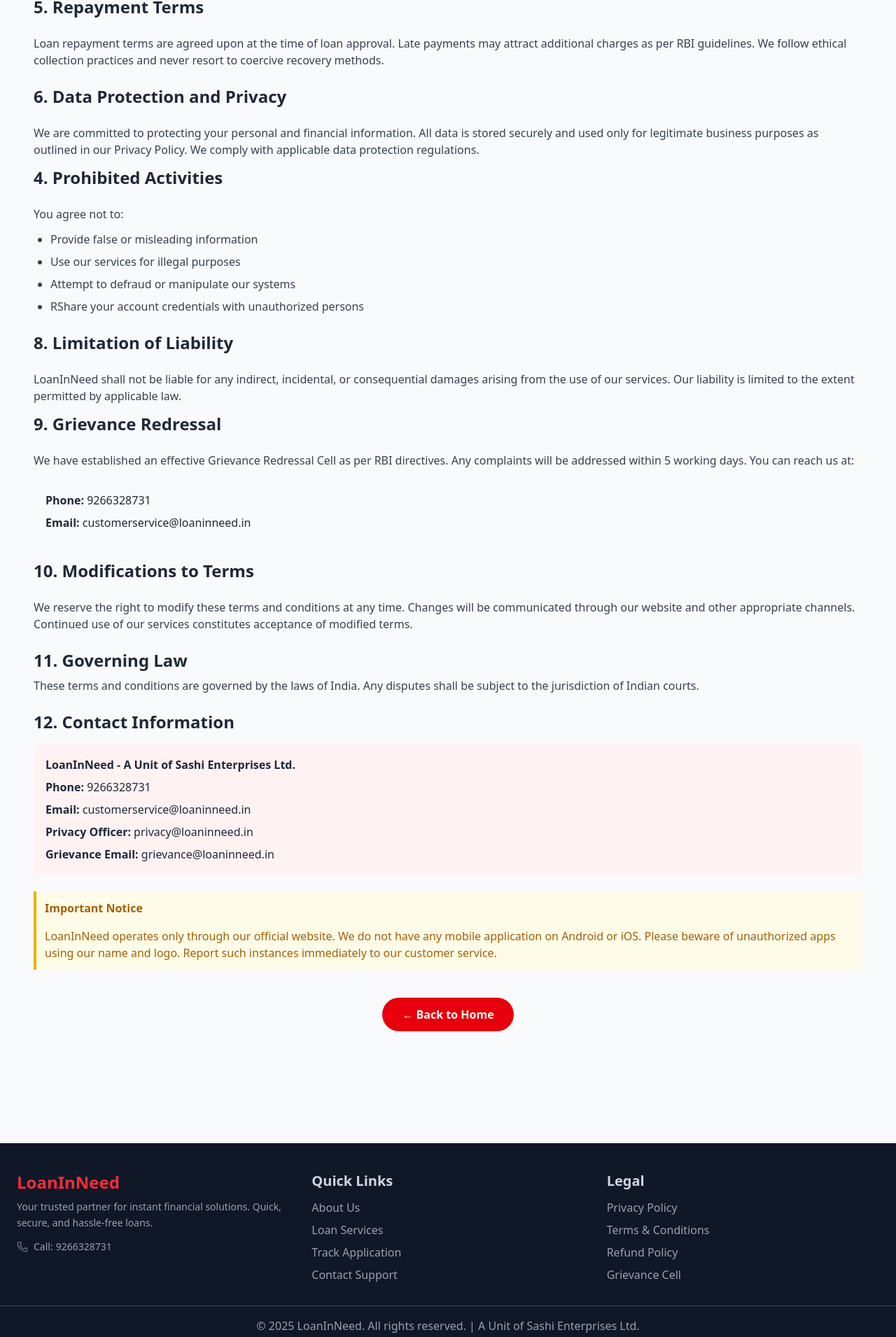
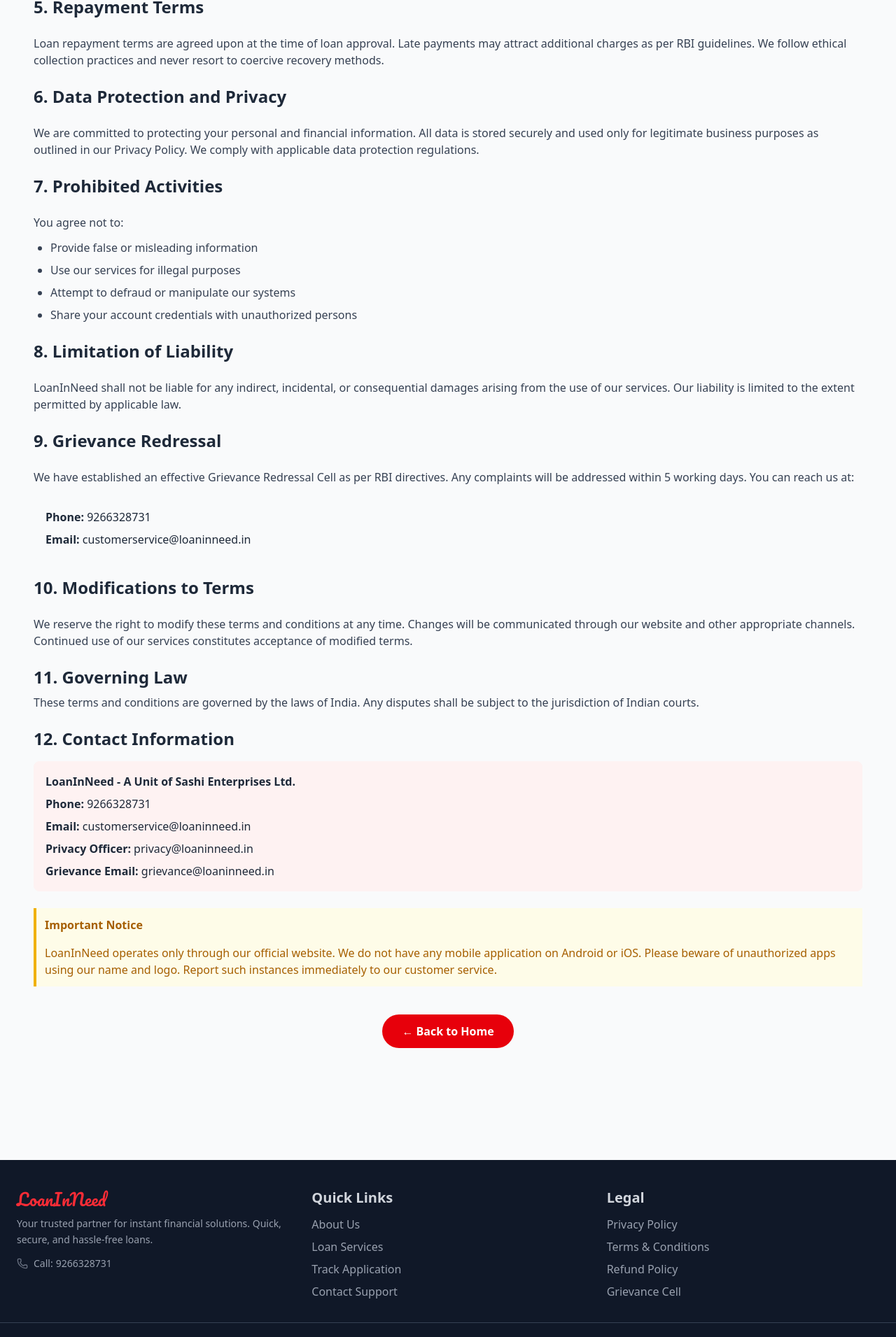
Before and after one commit to scalenowtech-com/loan-landing-page, a Next.js app in the folder loan-landing-frontend/: page /terms-and-conditions in a window 1280 px wide. Shown: the part 1156-3067 px from the top of the page at 70% size. Built offline with nearby package versions, Linux system fonts and the light colour scheme.

Commit message:
change font of loaninneed in footer and minimal changes

```diff
--- a/loan-landing-frontend/src/app/privacy-policy/page.tsx
+++ b/loan-landing-frontend/src/app/privacy-policy/page.tsx
@@ -38,6 +38,7 @@
   <li>Date of birth and age</li>
   <li>Address and residential information</li>
   <li>Phone number and email address</li>
+  <li>Government-issued ID numbers (Aadhaar, PAN, etc.)</li>
 </ul>
 
 <h2 className="text-xl font-semibold mb-2 mt-6">Financial Information:</h2>
@@ -47,7 +48,7 @@
   <li>Credit score and credit history</li>
   <li>Loan amount requested and purpose</li>
 </ul>
-<h2 className="text-xl font-semibold mb-2 mt-6">Technical Information::</h2>
+<h2 className="text-xl font-semibold mb-2 mt-6">Technical Information:</h2>
 <ul className="text-gray-700 list-disc pl-6 mb-6 text-base space-y-2">
   <li>IP address and browser information</li>
   <li>Device information and operating system</li>
@@ -73,10 +74,10 @@
 
 {/* Section 3 */}
         <h2 className="text-2xl font-bold mb-4">3. Information Sharing and Disclosure</h2>
-        <p className="text-gray-700 mb-3">
+        <p className="text-gray-700 mb-4">
           We may share your information in the following circumstances:
         </p>
-        <h2 className="text-xl font-semibold mb-2">With Your Consent:</h2>
+        <h2 className="text-xl font-semibold mb-4">With Your Consent:</h2>
 <p className="text-gray-700 mb-3">
           We will share your information when you have given us explicit consent to do so.
         </p>
@@ -126,13 +127,13 @@
         <p className="text-gray-700 mb-3">
           You have the following rights regarding your personal information:
         </p>
-<h2 className="text-xl font-semibold mb-2 mt-6">Access and Correction:</h2>
+<h2 className="text-xl font-semibold mb-2 mt-4">Access and Correction:</h2>
 <ul className="text-gray-700 list-disc pl-6 mb-6 text-base space-y-2">
   <li>Request access to your personal information</li>
   <li>Correct inaccurate or incomplete information</li>
   <li>Update your contact preferences</li>
 </ul>
-<h2 className="text-xl font-semibold mb-2 mt-6">Communication Preferences:</h2>
+<h2 className="text-xl font-semibold mb-2 mt-4">Communication Preferences:</h2>
 <ul className="text-gray-700 list-disc pl-6 mb-6 text-base space-y-2">
   <li>Opt out of marketing communications</li>
   <li>Choose your preferred communication channels
@@ -153,7 +154,7 @@
         <ul className="list-disc pl-6 mb-6 space-y-2">
           <li>Essential cookies for website functionality</li>
           <li>Analytics cookies to understand usage patterns</li>
-          <li>Marketing preferences: Until you opt out</li>
+          <li>Marketing cookies for relevant advertising</li>
           <li>Preference cookies to remember your settings</li>
         </ul>
         <p className="mb-3 text-gray-700">
--- a/loan-landing-frontend/src/app/terms-and-conditions/page.tsx
+++ b/loan-landing-frontend/src/app/terms-and-conditions/page.tsx
@@ -79,7 +79,7 @@
         </p>
 
 {/* Section 7 */}
-        <h2 className="text-2xl font-bold mb-6">4. Prohibited Activities</h2>
+        <h2 className="text-2xl font-bold mt-6 mb-6">7. Prohibited Activities</h2>
         <p className="mb-3 text-gray-700">
           You agree not to:
         </p>
@@ -87,7 +87,7 @@
           <li>Provide false or misleading information</li>
           <li>Use our services for illegal purposes</li>
           <li>Attempt to defraud or manipulate our systems</li>
-          <li>RShare your account credentials with unauthorized persons</li>
+          <li>Share your account credentials with unauthorized persons</li>
         </ul>
 
          {/* Section 8 */}
@@ -97,7 +97,7 @@
         </p>
 
          {/* Section 9 */}
-        <h2 className="text-2xl font-bold mb-6">9. Grievance Redressal</h2>
+        <h2 className="text-2xl font-bold mt-6 mb-6">9. Grievance Redressal</h2>
         <p className="mb-3 text-gray-700">
           We have established an effective Grievance Redressal Cell as per RBI directives. Any complaints will be addressed within 5 working days. You can reach us at:
         </p>
--- a/loan-landing-frontend/src/components/About.tsx
+++ b/loan-landing-frontend/src/components/About.tsx
@@ -4,7 +4,7 @@
   return (
     <div className="bg-white text-gray-900">
       {/* Section 1: Why Choose LoanInNeed */}
-      <section className="py-16 px-6 md:px-20 text-center">
+      <section className="bg-gray-50 py-16 px-6 md:px-20 text-center">
   <h2 className="text-3xl md:text-4xl font-bold mb-4">Why Choose LoanInNeed?</h2>
   <p className="text-gray-600 max-w-2xl mx-auto mb-12">
     Fast, secure, and reliable loan services designed for your urgent financial needs
@@ -94,7 +94,7 @@
 
       {/* Section 3: Stats */}
       <section className="bg-red-700 text-white py-16 px-6 md:px-20 text-center">
-        <div className="grid grid-cols-2 md:grid-cols-4 gap-8">
+        <div className="grid md:grid-cols-4 gap-8">
           <div>
             <h3 className="text-2xl font-bold">10,000+</h3>
             <p className="text-base text-gray-300">Happy Customers</p>
--- a/loan-landing-frontend/src/components/Footer.tsx
+++ b/loan-landing-frontend/src/components/Footer.tsx
@@ -1,5 +1,6 @@
 "use client";
 import { Phone } from "lucide-react";
+import { pacifico } from "@/lib/fonts";
 
 export default function Footer() {
   return (
@@ -8,7 +9,9 @@
         <div className="max-w-7xl mx-auto px-6 grid grid-cols-1 md:grid-cols-3 gap-8">
           {/* Left Section */}
           <div>
-            <h2 className="text-2xl font-semibold text-red-500">LoanInNeed</h2>
+            <h2 className={`text-2xl font-semibold text-red-500 ${pacifico.className}`}>
+  LoanInNeed
+</h2>
             <p className="mt-2 text-sm text-gray-400 leading-relaxed">
               Your trusted partner for instant financial solutions. Quick,
               secure, and hassle-free loans.
--- a/loan-landing-frontend/src/components/MainSection.tsx
+++ b/loan-landing-frontend/src/components/MainSection.tsx
@@ -254,7 +254,7 @@
     Monthly Salary (₹) <span className="text-red-500">*</span>
   </label>
   <div className="relative">
-    <Wallet className="absolute left-3 top-1/2 -translate-y-1/2 text-gray-400 w-5 h-5" />
+    <Wallet className="absolute left-3 top-2/5 -translate-y-1/2 text-gray-400 w-5 h-5" />
 
     <input
       type="number"
--- /dev/null
+++ b/loan-landing-frontend/src/lib/fonts.ts
@@ -0,0 +1,6 @@
+import { Pacifico } from "next/font/google";
+
+export const pacifico = Pacifico({
+  subsets: ["latin"],
+  weight: "400",
+});
```
Also changed, not shown: loan-landing-frontend/src/app/layout.tsx (line endings or trailing spaces).
